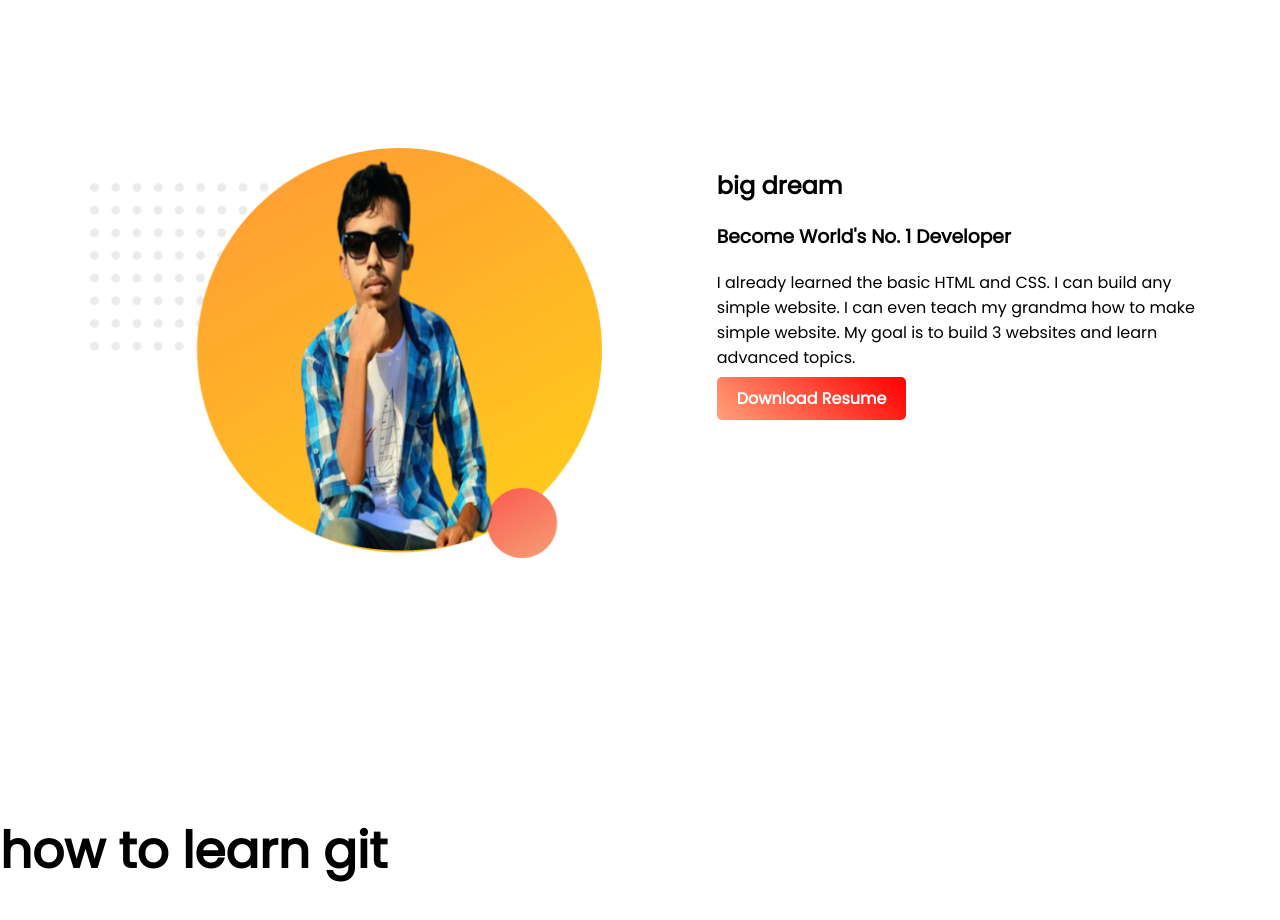
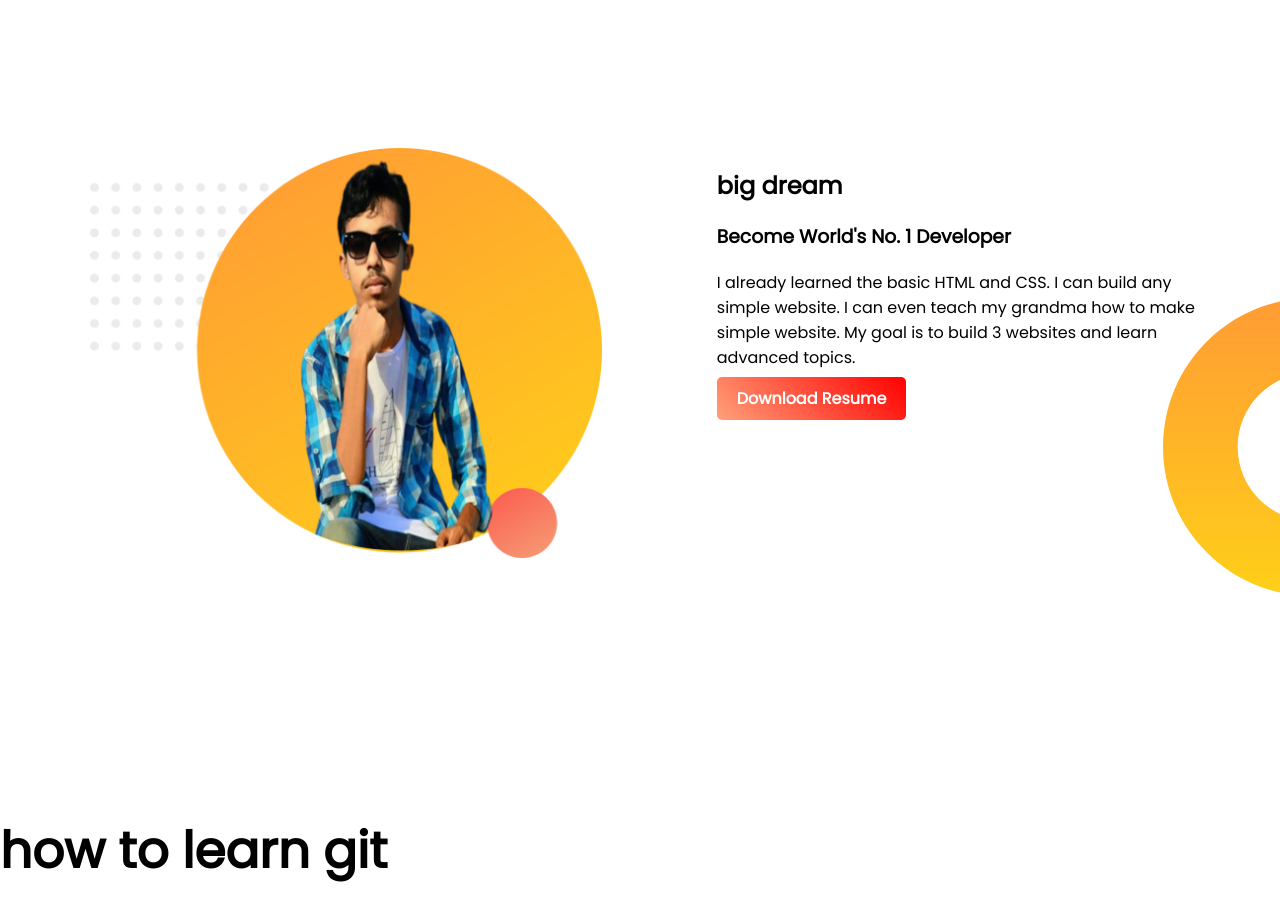
Before and after one commit to Khairul-islam98/second-protfolio, a plain HTML site: page index.html in a window 1280 px wide. Shown: the part 528-1448 px from the top of the page. Drawn offline with Linux system fonts and the light colour scheme.

Commit message:
background image change

```diff
--- a/style/style.css
+++ b/style/style.css
@@ -37,7 +37,7 @@ section{
     padding-bottom: 150px;
 }
 .big-dream {
-    background-image: url(/dream-bg.png);
+    background-image: url(/img/dream-bg.png);
     background-repeat: no-repeat;
     background-position: right;
 }
```
Also changed, not shown: 1 other file.
